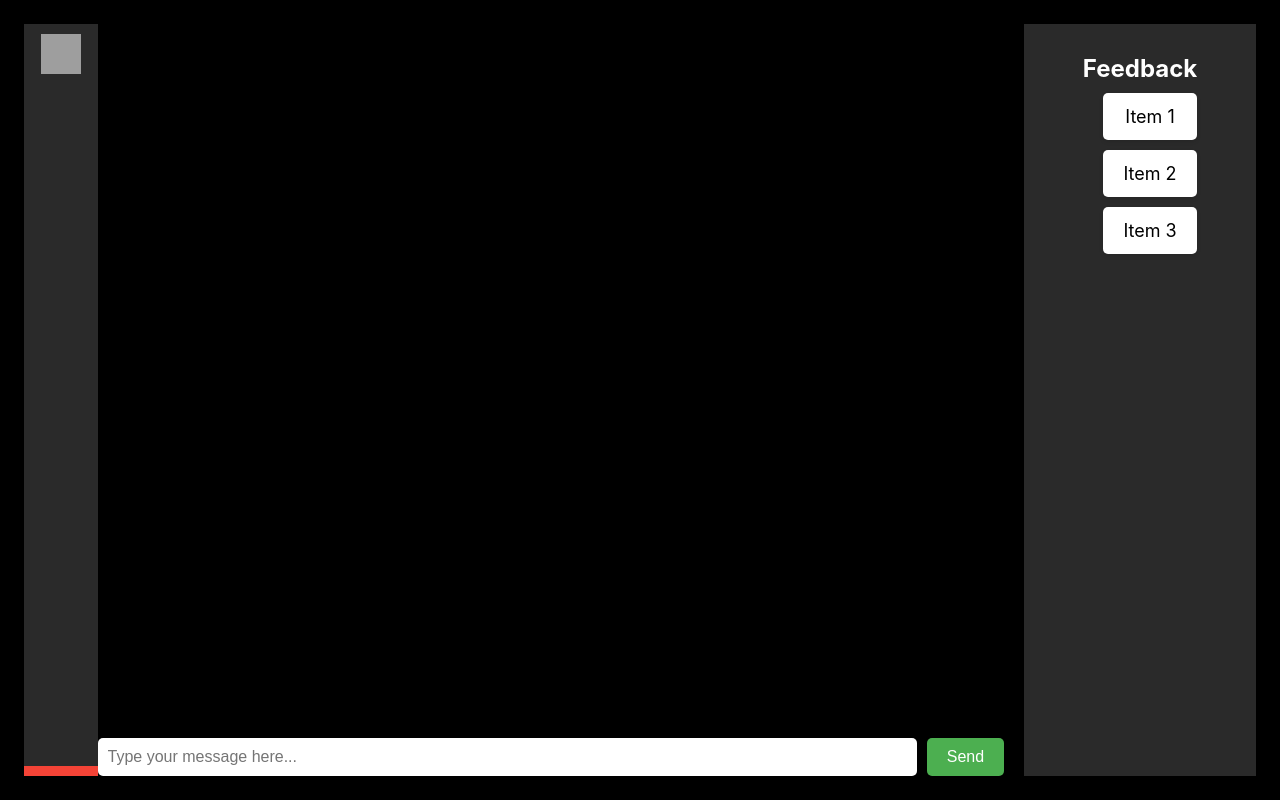
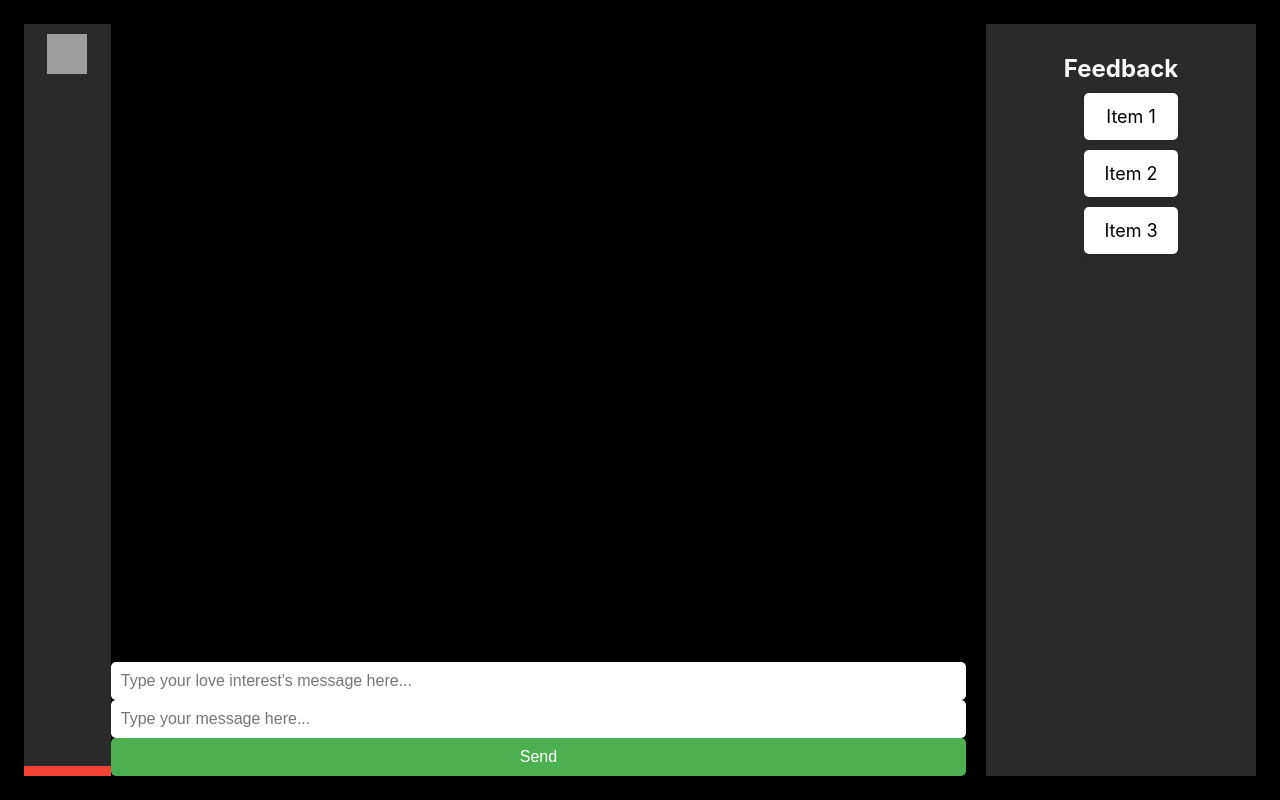
Before and after one commit to lindat03/artirizzial-site, a React (Create React App) app: page / in a window 1280 px wide. Built offline with nearby package versions, Linux system fonts and the light colour scheme; grey boxes are pictures that could not be loaded.

Commit message:
Added two text input

```diff
--- a/package.json
+++ b/package.json
@@ -1,5 +1,5 @@
 {
-  "homepage": "http://lindat03.github.io/artirizzial_site",
+  "homepage": "http://lindat03.github.io/artirizzial-site",
   "name": "artirizzial_site",
   "version": "0.1.0",
   "private": true,
--- a/src/components/Chat/Chat.css
+++ b/src/components/Chat/Chat.css
@@ -3,7 +3,7 @@
   flex-direction: column;
   justify-content: flex-end;
   margin-right: 20px;
-  width: 100%;
+  width: 80%;
 }
 
 .message-history {
@@ -12,21 +12,37 @@
   margin-bottom: 10px;
 }
 
-.message {
+.me-message {
   background-color: #f1f0f0;
   border-radius: 5px;
   margin-bottom: 10px;
+  margin-left: 100px;
+  padding: 10px;
+}
+
+.them-message {
+  background-color: #f1f0f0;
+  border-radius: 5px;
+  margin-bottom: 10px;
+  margin-right: 100px;
   padding: 10px;
 }
 
 .input-form {
   display: flex;
+  flex-direction: column;
   margin-top: 10px;
 }
 
+/* .me-input{
+  margin-left: 100px;
+}
+.them-input{
+  margin-right: 100px;
+} */
+
 input[type="text"] {
   flex-grow: 1;
-  margin-right: 10px;
   padding: 10px;
   font-size: 16px;
   border-radius: 5px;
--- a/src/components/Chat/Chat.jsx
+++ b/src/components/Chat/Chat.jsx
@@ -2,37 +2,75 @@ import React, { useState } from "react";
 import './Chat.css';
 
 function Chat() {
-  const [inputValue, setInputValue] = useState("");
+  const [themInputValue, setThemInputValue] = useState("");
+  const [meInputValue, setMeInputValue] = useState("");
   const [messages, setMessages] = useState([]);
 
-  const handleInputChange = (event) => {
-    setInputValue(event.target.value);
+  const handleThemInputChange = (event) => {
+    setThemInputValue(event.target.value);
+  };
+
+  const handleMeInputChange = (event) => {
+    setMeInputValue(event.target.value);
   };
 
   const handleSubmit = (event) => {
+    console.log('submit button pressed')
     event.preventDefault();
-    setMessages([...messages, inputValue]);
-    setInputValue("");
+    if(themInputValue && meInputValue){
+      console.log('both values found')
+      setMessages([...messages, [themInputValue, 0], [meInputValue, 1]]);
+    } else if(themInputValue){
+      console.log('them input found')
+      setMessages([...messages, [themInputValue, 0]]);
+    } else if(meInputValue){
+      console.log('me input found')
+      setMessages([...messages, [meInputValue, 1]])
+    }
+    setThemInputValue("");
+    setMeInputValue("");
   };
 
   return (
     <div className="chat">
       <div className="message-history">
-        {messages.map((message, index) => (
-          <div key={index} className="message">
-            {message}
-          </div>
-        ))}
+        {messages.map((message, index) => {
+          const userIdentifier = message[1];
+          const messageContent = message[0];
+          const messageStyle = userIdentifier === 0 ? 'them-message' : 'me-message';
+          return (
+            <div key={index} className={messageStyle}>
+              {messageContent}
+            </div>
+          );
+        })}
       </div>
       <form onSubmit={handleSubmit} className="input-form">
         <input
+          className="them-input"
+          type="text"
+          placeholder="Type your love interest's message here..."
+          value={themInputValue}
+          onChange={handleThemInputChange}
+        />
+        <input
+          className="me-input"
           type="text"
           placeholder="Type your message here..."
-          value={inputValue}
-          onChange={handleInputChange}
+          value={meInputValue}
+          onChange={handleMeInputChange}
         />
         <button type="submit">Send</button>
       </form>
+      {/* <form className="me-input-form">
+        <input
+          type="text"
+          placeholder="Type your message here..."
+          value={meInputValue}
+          onChange={handleMeInputChange}
+        />
+        <button type="submit">Send</button>
+      </form> */}
     </div>
   );
 }
```
